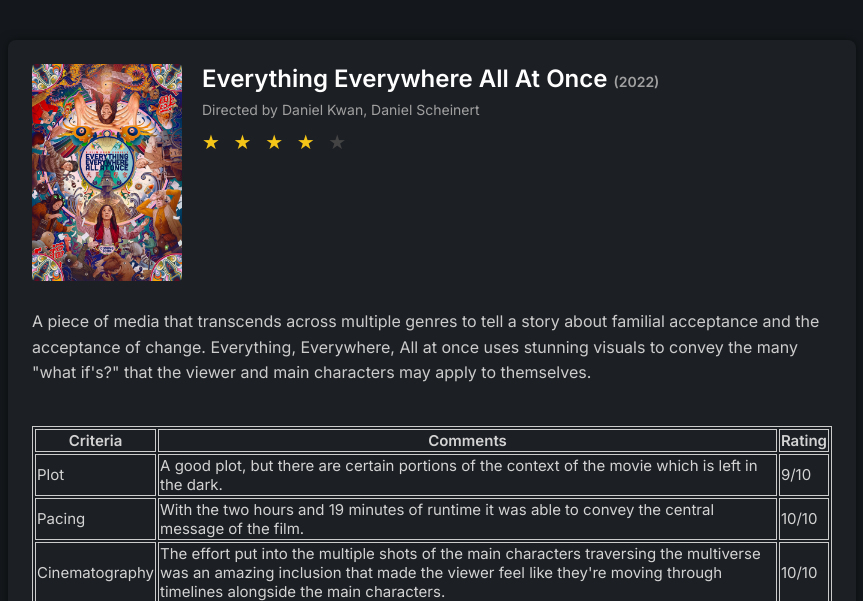
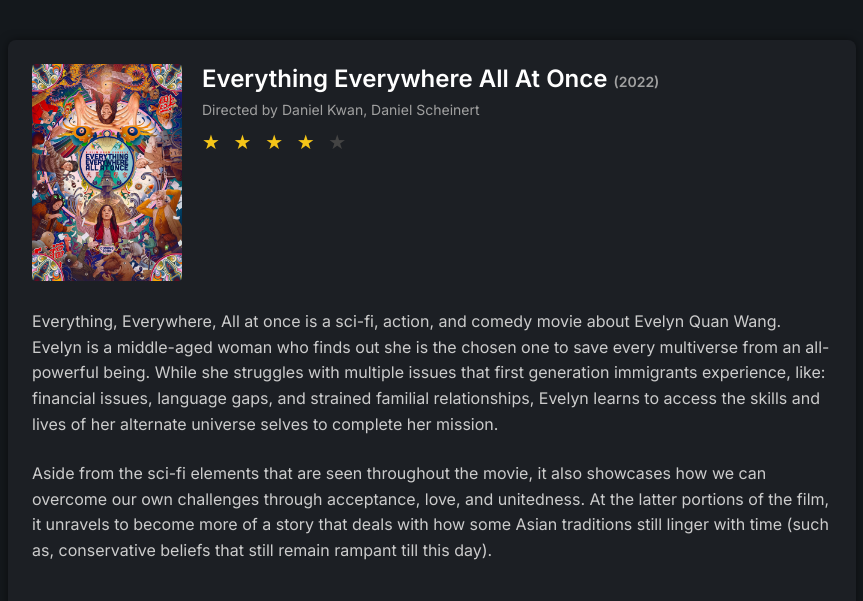
Before and after one commit to UanDoc/CS3_2ndQtrPortfolio, a plain HTML site: page 2Q1GPotassiumDoctolero.html in a window 1280 px wide. Shown: the top 601 px of the page, without its empty margins (208-1071 px from the left). Drawn offline with Linux system fonts and the light colour scheme.

Commit message:
njxhshdahdsa

```diff
--- a/2Q1GPotassiumDoctolero.html
+++ b/2Q1GPotassiumDoctolero.html
@@ -60,6 +60,12 @@
       color: #cccccc;
     }
 
+    .review2 {
+      margin-top: 24px;
+      line-height: 1.6;
+      color: #cccccc;
+    }
+
     .stars {
       letter-spacing: 4px;
       font-size: 20px;
@@ -116,7 +122,11 @@
     </div>
 
     <div class="review">
-      A piece of media that transcends across multiple genres to tell a story about familial acceptance and the acceptance of change. Everything, Everywhere, All at once uses stunning visuals to convey the many "what if's?" that the viewer and main characters may apply to themselves.
+     Everything, Everywhere, All at once is a sci-fi, action, and comedy movie about Evelyn Quan Wang. Evelyn is a middle-aged woman who finds out she is the chosen one to save every multiverse from an all-powerful being. While she struggles with multiple issues that first generation immigrants experience, like: financial issues, language gaps, and strained familial relationships, Evelyn learns to access the skills and lives of her alternate universe selves to complete her mission.
+    </div>
+
+    <div class="review2">
+      Aside from the sci-fi elements that are seen throughout the movie, it also showcases how we can overcome our own challenges through acceptance, love, and unitedness. At the latter portions of the film, it unravels to become more of a story that deals with how some Asian traditions still linger with time (such as, conservative beliefs that still remain rampant till this day).
     </div>
 
     <div class="table">
```
